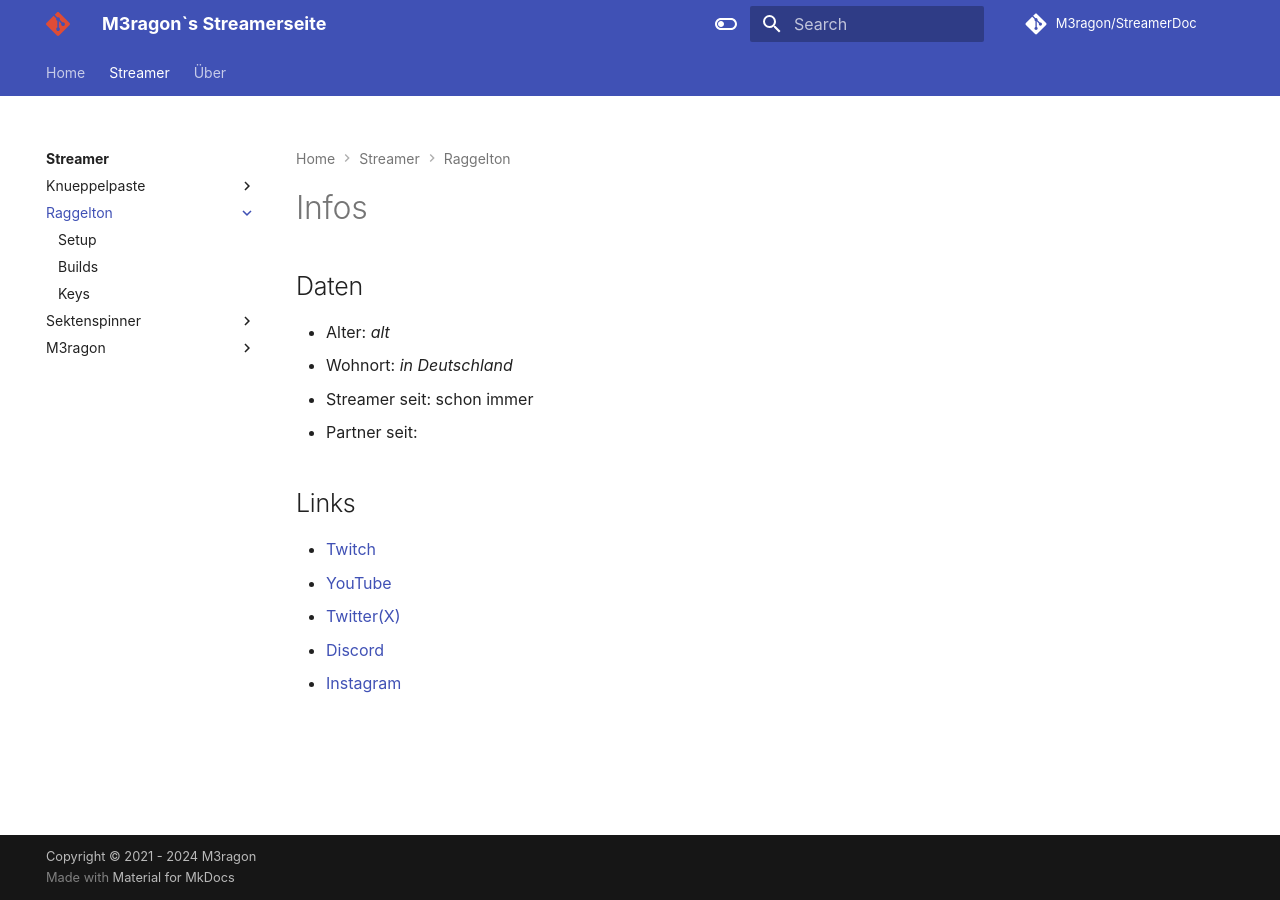
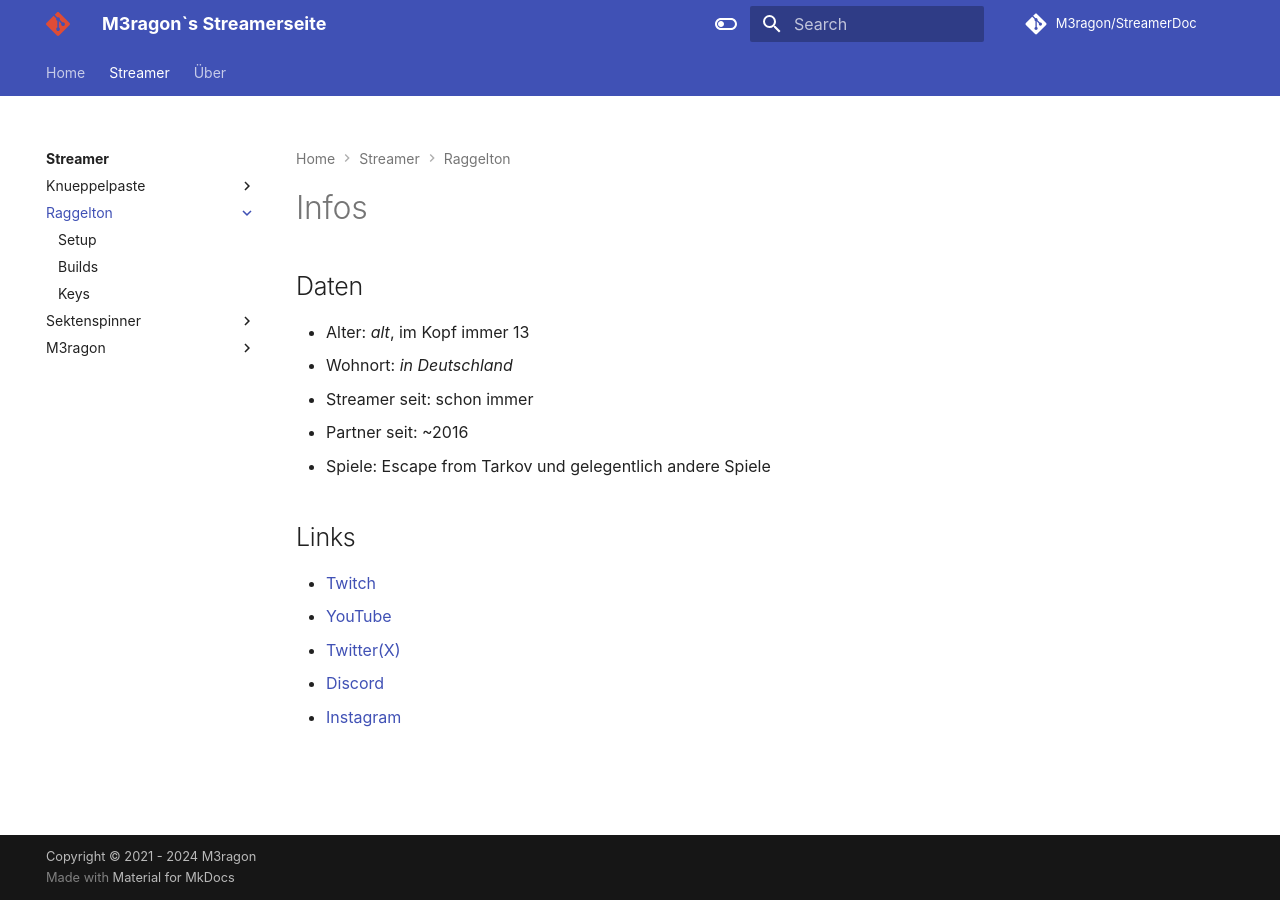
Before and after one commit to M3ragon/streamer-mkdocs, an MkDocs documentation site: the page built from docs/streamer/raggelton/index.md, in a window 1280 px wide. Built offline with MkDocs 1.6.1 and Material for MkDocs 9.7.7, drawn with Linux system fonts in a browser that asks for light colours; some web fonts are replaced; comment, search, counter and statistics services are not loaded.

Commit message:
edit Raggel index

```diff
--- a/docs/streamer/raggelton/index.md
+++ b/docs/streamer/raggelton/index.md
@@ -2,10 +2,11 @@
 
 ## Daten
 
-  - Alter: *alt*
+  - Alter: *alt*, im Kopf immer 13
   - Wohnort: *in Deutschland*
   - Streamer seit: schon immer
-  - Partner seit:
+  - Partner seit: ~2016
+  - Spiele: Escape from Tarkov und gelegentlich andere Spiele
 
 ## Links
   - [Twitch](https://www.twitch.tv/raggelton)
```
